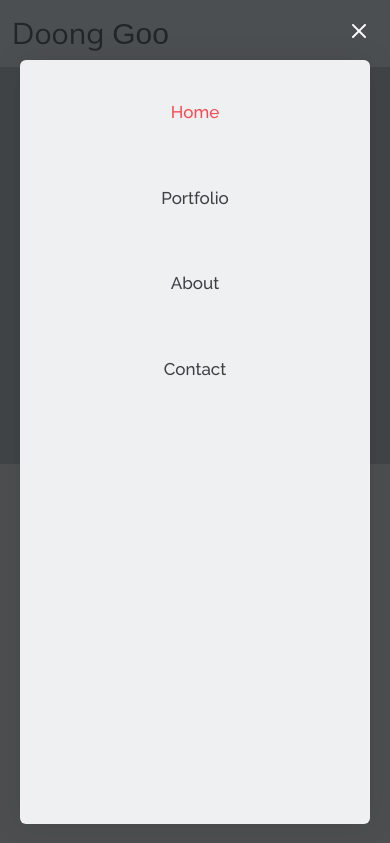
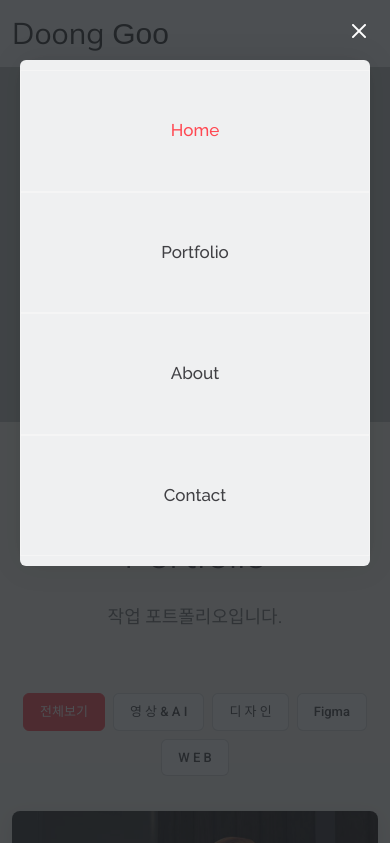
Before and after one commit to mongneeda-gif/goo-portfolio, a plain HTML site: page index.html in a window 390 px wide. Both pictures are taken after a click on the icon 354 px from the left and 32 px from the top of the page. Shown: the top 843 px of the page. Drawn offline with Linux system fonts and the light colour scheme; a web font is replaced by a local one.

Commit message:
모바일 메뉴 수정

```diff
--- a/assets/css/main.css
+++ b/assets/css/main.css
@@ -374,6 +374,7 @@ h6 {
         justify-content: space-between;
         white-space: nowrap;
         transition: 0.3s;
+
     }
 
     .navmenu a i,
@@ -454,13 +455,21 @@ h6 {
     }
 
     .mobile-nav-active .navmenu > ul {
-        display: block;
-    }
-
+        display: flex;
+        height: 60%;
+        flex-direction: column;
+    }
+    .mobile-nav-active .navmenu > ul li{
+        flex:1;
+        border: 1px solid #f5f5f5;
+    }
     .mobile-nav-active .navmenu > ul li a {
-        padding: 30px;
+
         text-align: center;
         justify-content:  center;
+        height: 100%;
+
+
 
     }
 }
@@ -895,6 +904,7 @@ section,
 @media (max-width: 468px) {
     .hero {
         background: #c1c4c0 ;
+        min-height: 50vh;
     }
     .hero:before {
         background-position: center top 250px;
```
